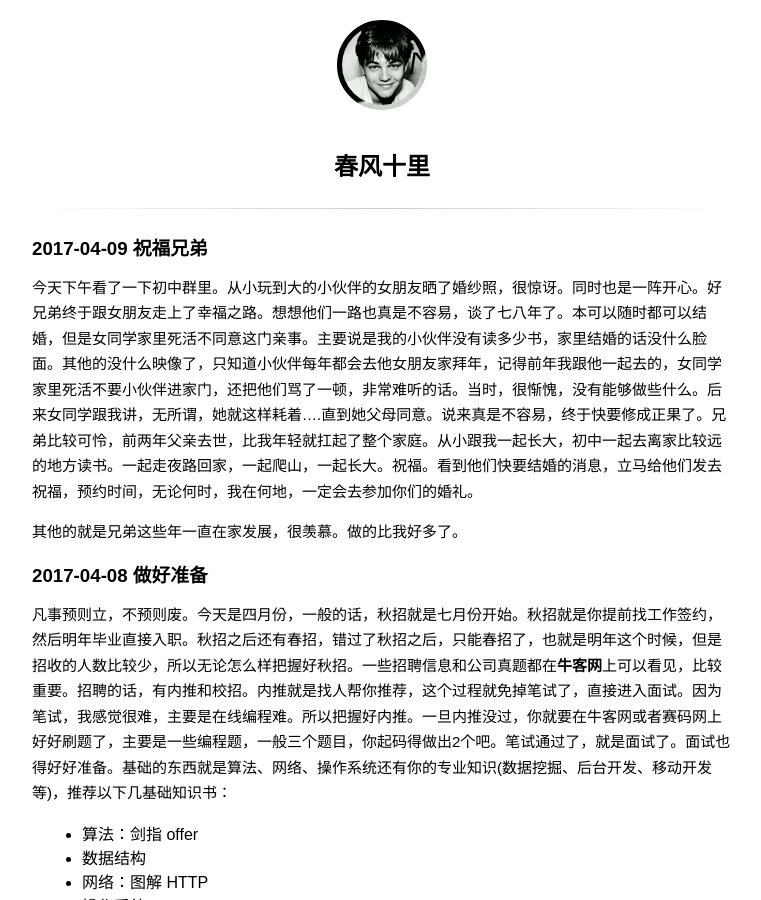
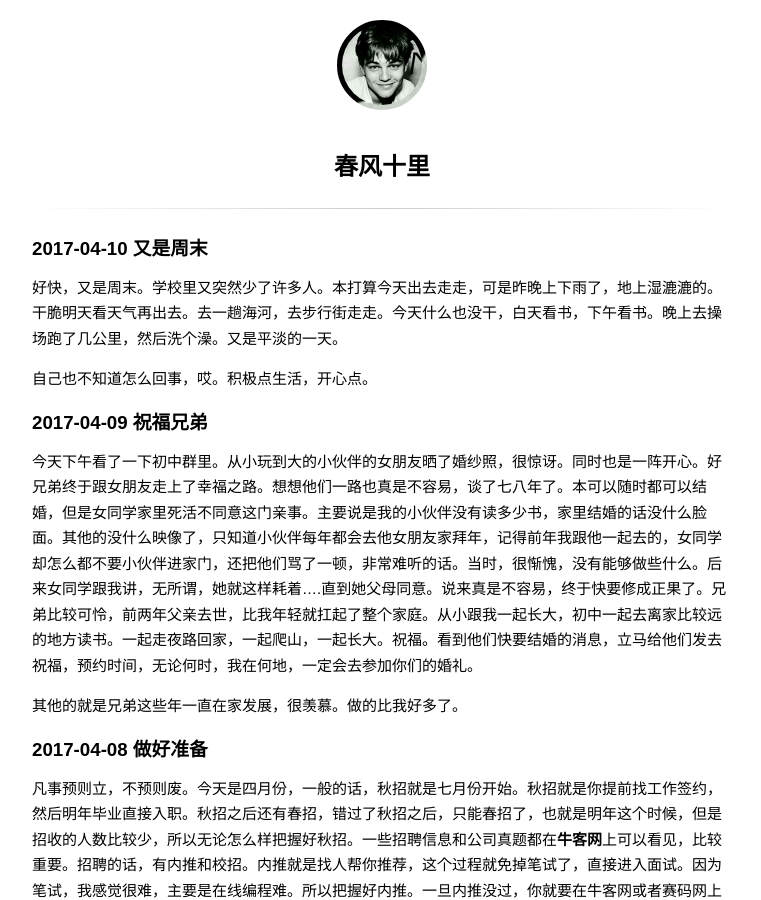
Before and after one commit to wuchangfeng/wuchangfeng.github.io, a Jekyll site: the page built from diary.md, in a window 1280 px wide and 900 px high. Shown: the whole window, without its empty margins (258-1019 px from the left). Built offline with Jekyll 4.4.1, drawn with Linux system fonts in a browser that asks for light colours; some web fonts are replaced; comment, search, counter and statistics services are not loaded.

Commit message:
blog update

```diff
--- a/diary.md
+++ b/diary.md
@@ -2,9 +2,15 @@
 title: 春风十里
 ---
 
+### 2017-04-10 又是周末
+
+好快，又是周末。学校里又突然少了许多人。本打算今天出去走走，可是昨晚上下雨了，地上湿漉漉的。干脆明天看天气再出去。去一趟海河，去步行街走走。今天什么也没干，白天看书，下午看书。晚上去操场跑了几公里，然后洗个澡。又是平淡的一天。
+
+自己也不知道怎么回事，哎。积极点生活，开心点。
+
 ### 2017-04-09 祝福兄弟
 
-今天下午看了一下初中群里。从小玩到大的小伙伴的女朋友晒了婚纱照，很惊讶。同时也是一阵开心。好兄弟终于跟女朋友走上了幸福之路。想想他们一路也真是不容易，谈了七八年了。本可以随时都可以结婚，但是女同学家里死活不同意这门亲事。主要说是我的小伙伴没有读多少书，家里结婚的话没什么脸面。其他的没什么映像了，只知道小伙伴每年都会去他女朋友家拜年，记得前年我跟他一起去的，女同学家里死活不要小伙伴进家门，还把他们骂了一顿，非常难听的话。当时，很惭愧，没有能够做些什么。后来女同学跟我讲，无所谓，她就这样耗着....直到她父母同意。说来真是不容易，终于快要修成正果了。兄弟比较可怜，前两年父亲去世，比我年轻就扛起了整个家庭。从小跟我一起长大，初中一起去离家比较远的地方读书。一起走夜路回家，一起爬山，一起长大。祝福。看到他们快要结婚的消息，立马给他们发去祝福，预约时间，无论何时，我在何地，一定会去参加你们的婚礼。
+今天下午看了一下初中群里。从小玩到大的小伙伴的女朋友晒了婚纱照，很惊讶。同时也是一阵开心。好兄弟终于跟女朋友走上了幸福之路。想想他们一路也真是不容易，谈了七八年了。本可以随时都可以结婚，但是女同学家里死活不同意这门亲事。主要说是我的小伙伴没有读多少书，家里结婚的话没什么脸面。其他的没什么映像了，只知道小伙伴每年都会去他女朋友家拜年，记得前年我跟他一起去的，女同学却怎么都不要小伙伴进家门，还把他们骂了一顿，非常难听的话。当时，很惭愧，没有能够做些什么。后来女同学跟我讲，无所谓，她就这样耗着....直到她父母同意。说来真是不容易，终于快要修成正果了。兄弟比较可怜，前两年父亲去世，比我年轻就扛起了整个家庭。从小跟我一起长大，初中一起去离家比较远的地方读书。一起走夜路回家，一起爬山，一起长大。祝福。看到他们快要结婚的消息，立马给他们发去祝福，预约时间，无论何时，我在何地，一定会去参加你们的婚礼。
 
 其他的就是兄弟这些年一直在家发展，很羡慕。做的比我好多了。
 
```
